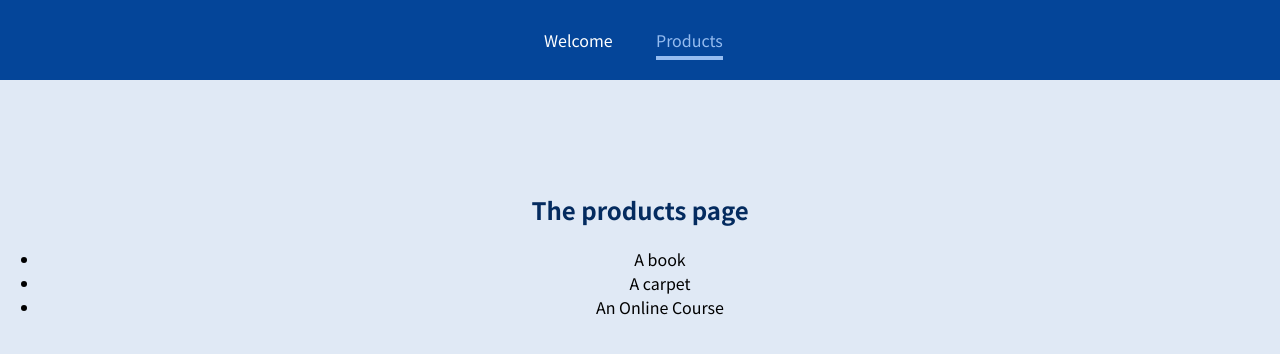
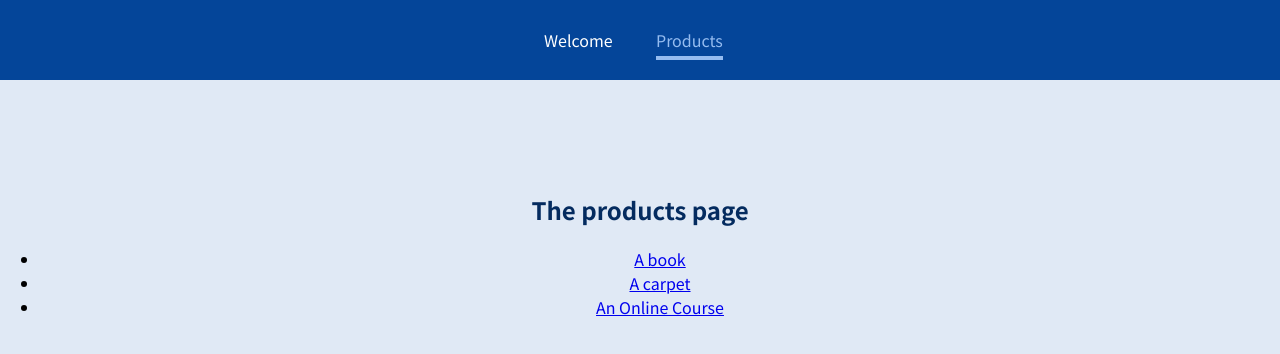
Before and after one commit to zakharovdm/app_with_router, a JavaScript app: page /products in a window 1280 px wide. Shown: the top 354 px of the page. Built offline with nearby package versions, Linux system fonts and the light colour scheme.

Commit message:
feat: added a transition to product details with __switch__

```diff
--- a/src/App.js
+++ b/src/App.js
@@ -1,4 +1,4 @@
-import { Route } from "react-router-dom";
+import { Route, Switch } from "react-router-dom";
 import MainHeader from "./components/MainHeader";
 import ProductDetail from "./pages/ProductDetail";
 import Products from "./pages/Products";
@@ -9,15 +9,17 @@
     <div>
       <MainHeader />
       <main>
+        <Switch>
           <Route path="/welcome">
             <Welcome />
           </Route>
-        <Route path="/products">
+          <Route path="/products" exact>
             <Products />
           </Route>
-        <Route path="/product-details/:productID">
+          <Route path="/products/:productID">
             <ProductDetail />
           </Route>
+        </Switch>
       </main>
     </div>
   );
--- a/src/pages/Products.js
+++ b/src/pages/Products.js
@@ -1,11 +1,19 @@
+import { Link } from "react-router-dom";
+
 const Products = () => {
   return (
     <section>
       <h1>The products page</h1>
       <ul>
-        <li>A book</li>
-        <li>A carpet</li>
-        <li>An Online Course</li>
+        <li>
+          <Link to="/products/p1">A book</Link>
+        </li>
+        <li>
+          <Link to="/products/p2">A carpet</Link>
+        </li>
+        <li>
+          <Link to="/products/p3">An Online Course</Link>
+        </li>
       </ul>
     </section>
   );
```
Lines whose indentation alone changed are shown as unchanged.
